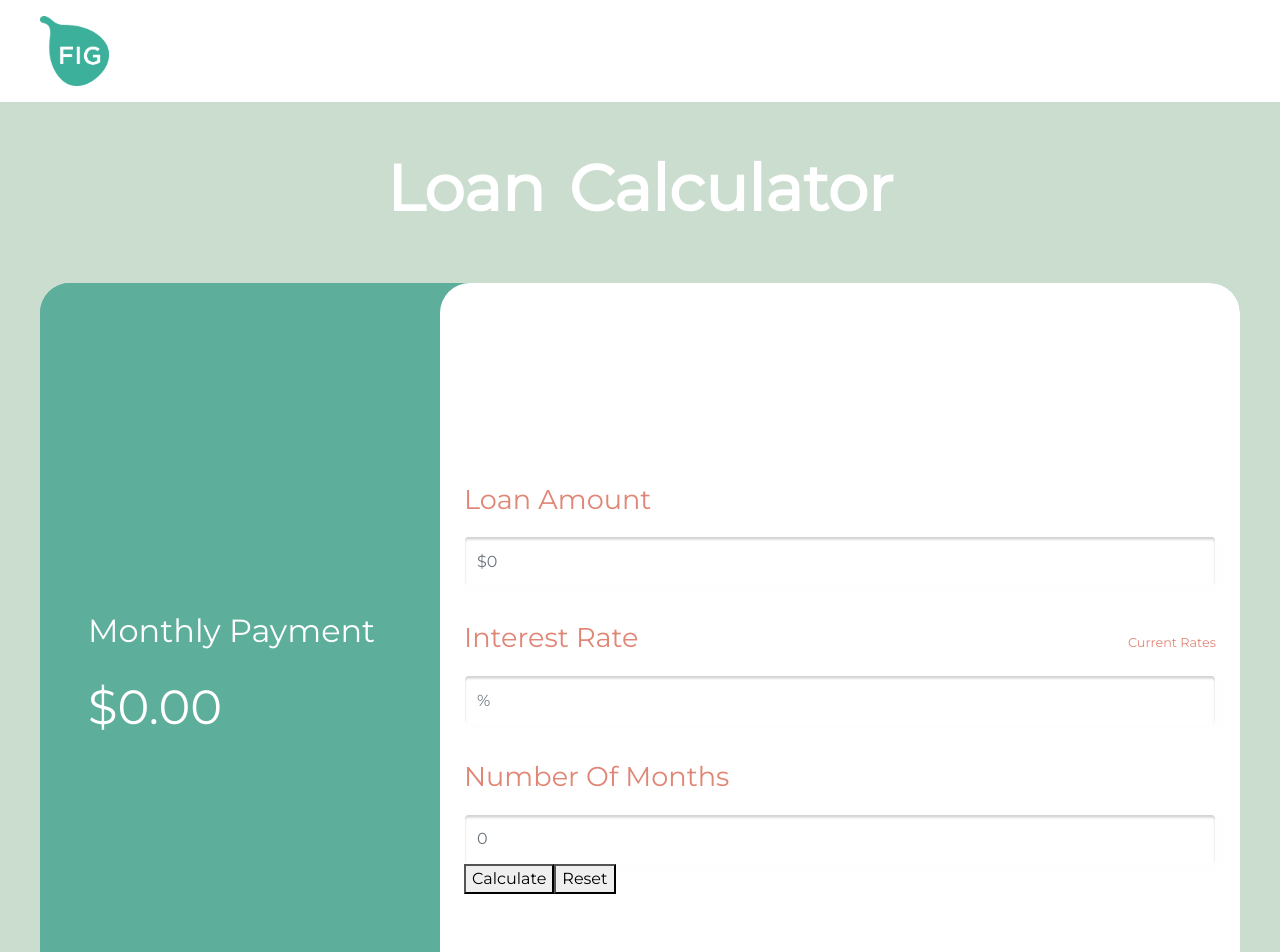
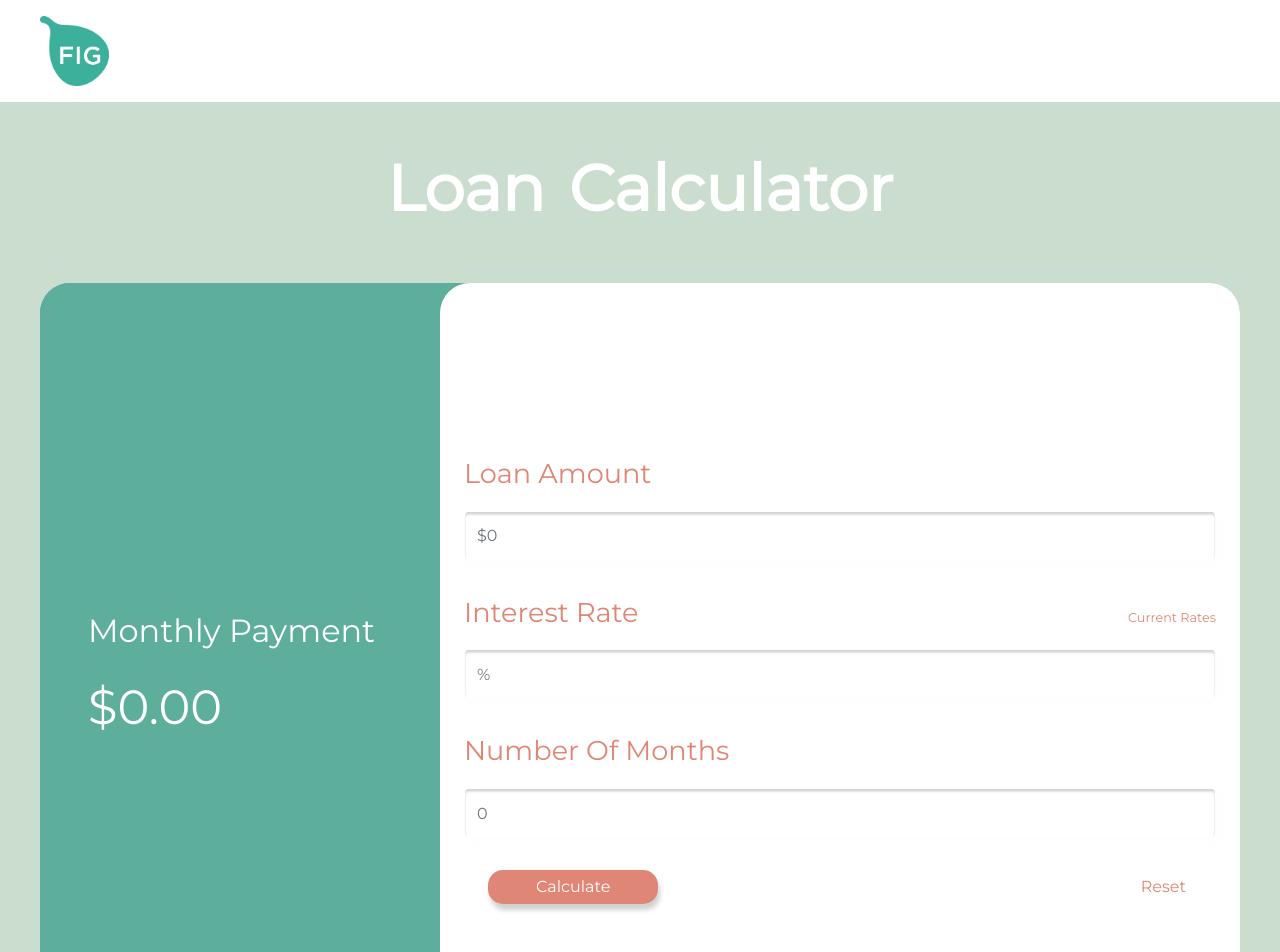
Before and after one commit to erikacolette29/loan-calculator, a React (Create React App) app: page / in a window 1280 px wide. Shown: the top 952 px of the page. Built offline with nearby package versions, Linux system fonts and the light colour scheme.

Commit message:
title margin fix

```diff
--- a/src/components/Calculate/Buttons/Buttons.css
+++ b/src/components/Calculate/Buttons/Buttons.css
@@ -1,3 +1,55 @@
+
+  .button-box {
+    margin: 2rem 0 1rem;
+    display: flex;
+    justify-content: space-between;
+    align-items: center;
+    padding: 0 1.5rem;
+  }
+  .button {
+    padding: 0.3rem 3rem;
+    background-color: rgb(224, 134, 118);
+    border: none;
+    border-radius: 15px;
+    box-shadow: 2px 6px 5px rgb(208, 209, 209);
+    color: white;
+    /* will-change: transform;
+  transition: transform 450ms; */
+  }
+  .button:hover {
+    background-color: rgb(241, 150, 134);
+
+    /* transition: transform 125ms;
+  transform: translateY(3px); */
+  }
+  .button:active {
+    color: white;
+    border-color: none;
+    border: none;
+    outline: 0 !important;
+  }
+  .button:visited {
+    color: white;
+    border-color: none;
+    border: none;
+    outline: 0 !important;
+  }
+  .button:focus {
+    color: white;
+    border-color: none;
+    border: none;
+  }
+  .reset-button {
+    background-color: rgba(255, 255, 255, 0);
+    color: rgb(224, 134, 118);
+    border: none;
+    /* margin-left: 50px; */
+  }
+
+
+
+
+
 @media only screen and (min-width: 320px) and (max-width: 480px) {
   .button-box {
     margin: 2rem 0 1rem;
--- a/src/components/Calculate/Title/Title.css
+++ b/src/components/Calculate/Title/Title.css
@@ -27,5 +27,6 @@
   .title2 {
     font-size: 3.6rem;
     margin-top: -6px;
+    margin-left: 0;
   }
 }
```
